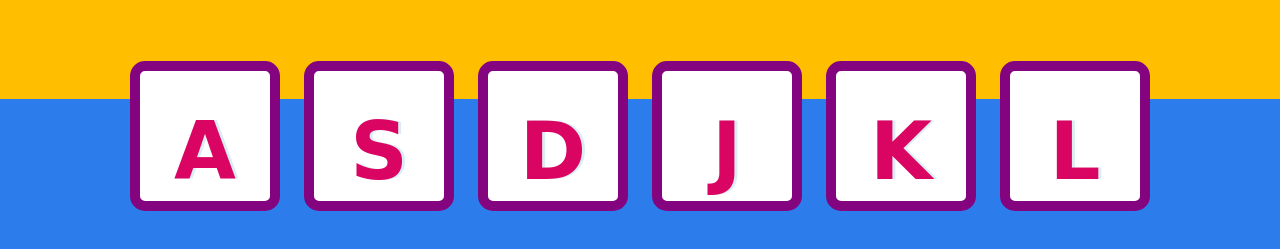
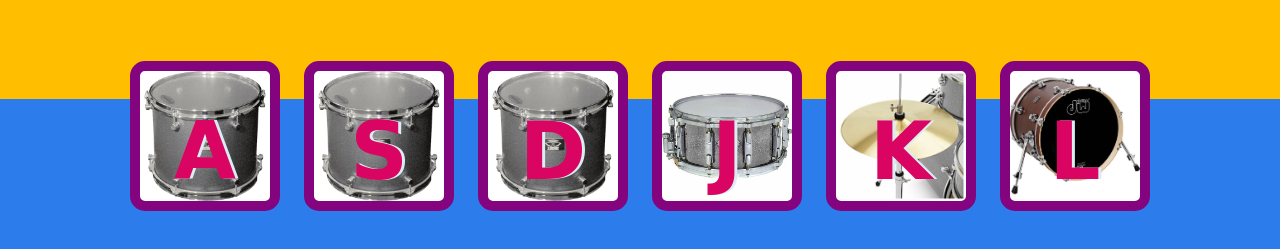
Before and after one commit to Rishabh007788/Drum-Kit, a plain HTML site: page index.html in a window 1280 px wide. Shown: the part 105-354 px from the top of the page. Drawn offline with Linux system fonts and the light colour scheme.

Commit message:
Update index.css

```diff
--- a/index.css
+++ b/index.css
@@ -24,37 +24,37 @@ body {
   }
 
   .a {
-    background-image: url("./image/tom.webp");
+    background-image: url("./images/tom.webp");
     background-size: contain;
     background-position: center;
   }
 
   .s {
-    background-image: url("./image/tom.webp");
+    background-image: url("./images/tom.webp");
     background-size: contain;
     background-position: center;
   }
 
   .d {
-    background-image: url("./image/tom.webp");
+    background-image: url("./images/tom.webp");
     background-size: contain;
     background-position: center;
   }
 
   .j {
-    background-image: url("./image/snare.jpg");
+    background-image: url("./images/snare.jpg");
     background-size: contain;
     background-position: center;
   }
 
   .k {
-    background-image: url("./image/cymble.jpg");
+    background-image: url("./images/cymble.jpg");
     background-size: contain;
     background-position: center;
   }
 
   .l {
-    background-image: url("./image/kick-drum.jpg");
+    background-image: url("./images/kick-drum.jpg");
     background-size: contain;
     background-position: center;
   }
```
